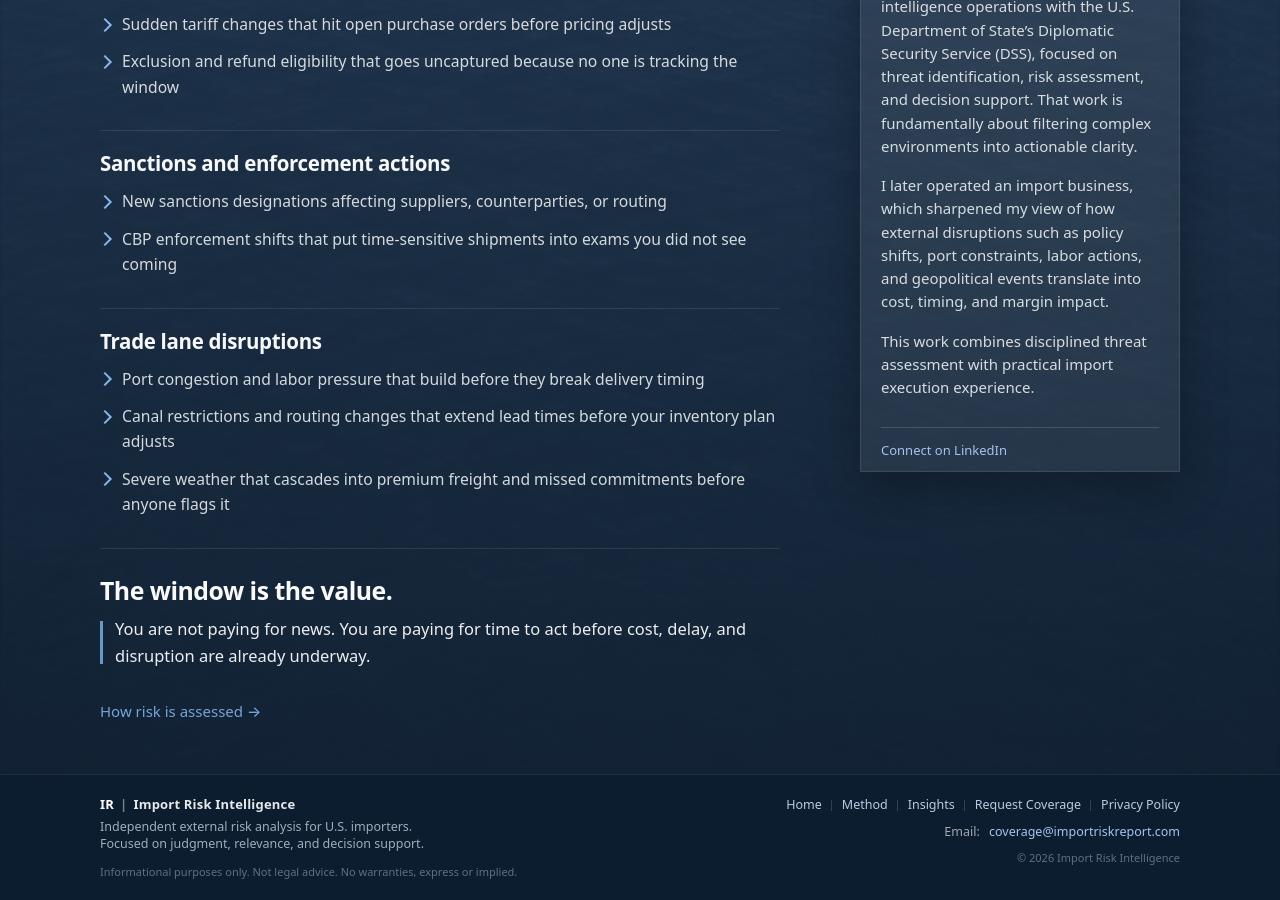
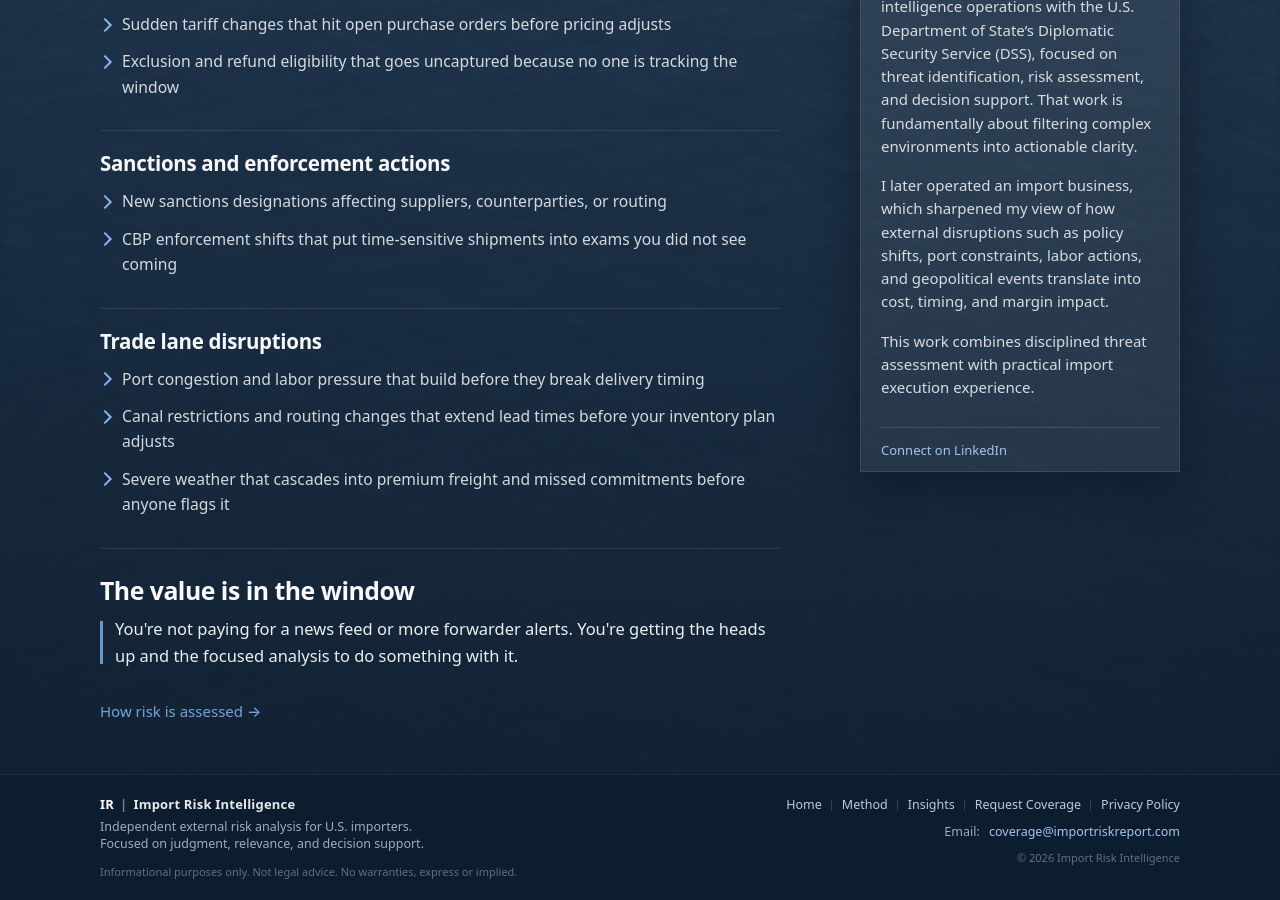
Before and after one commit to importrisk/import-risk-intelligence-site, a Jekyll site: the page built from index.html, in a window 1280 px wide and 900 px high, scrolled down 1088 px. Built offline with Jekyll 4.4.1, drawn with Linux system fonts in a browser that asks for light colours.

Commit message:
Update index.html

```diff
--- a/index.html
+++ b/index.html
@@ -132,11 +132,11 @@ description: Independent risk assessment for U.S. importers.
   </div>
 
   <div class="approach-close-block">
-    <h3 class="approach-close-title">The window is the value.</h3>
+    <h3 class="approach-close-title">The value is in the window</h3>
 
     <div class="approach-close-copy">
       <p class="approach-close">
-        You are not paying for news. You are paying for time to act before cost, delay, and disruption are already underway.
+        You're not paying for a news feed or more forwarder alerts. You're getting the heads up and the focused analysis to do something with it.
       </p>
     </div>
   </div>
```
